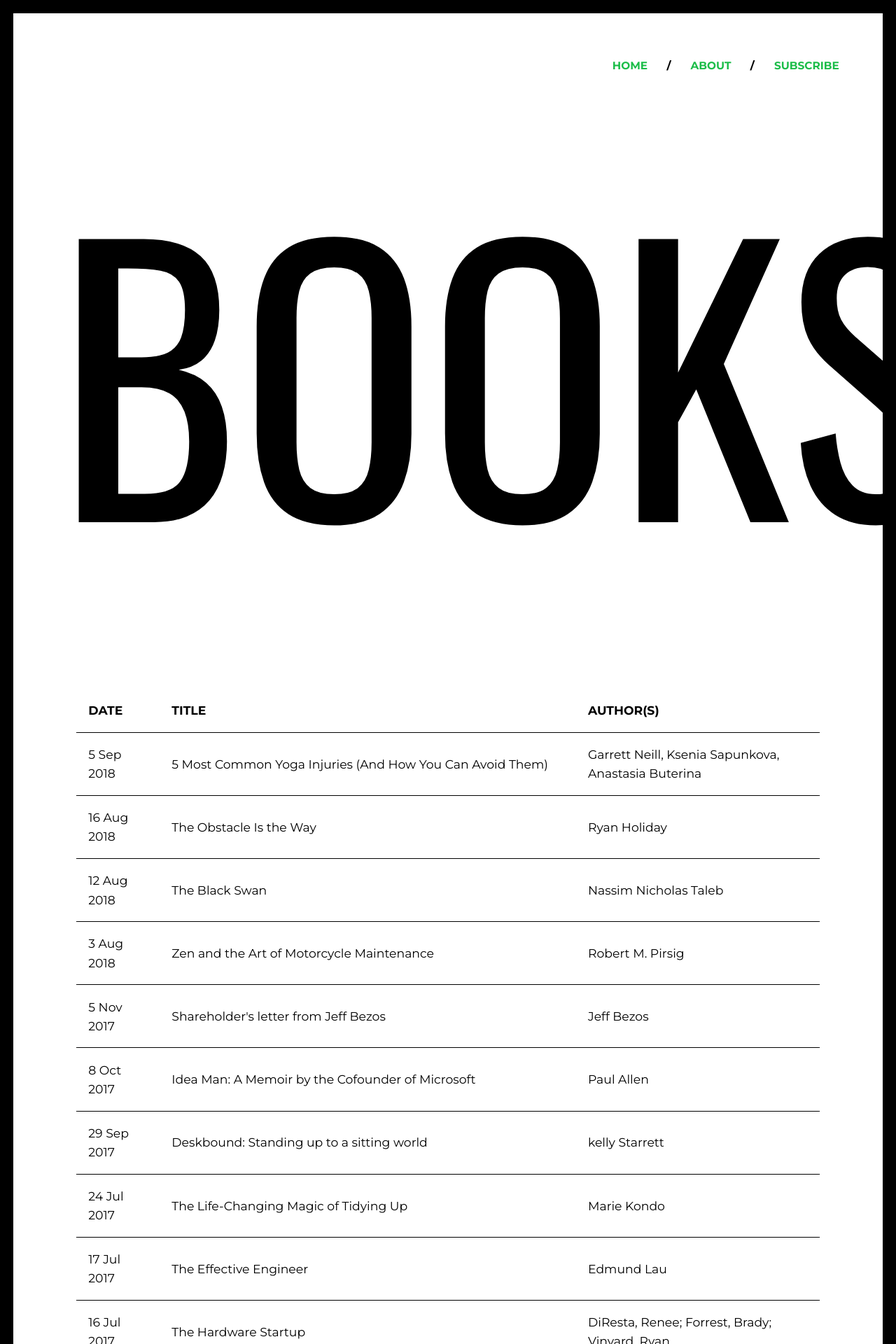
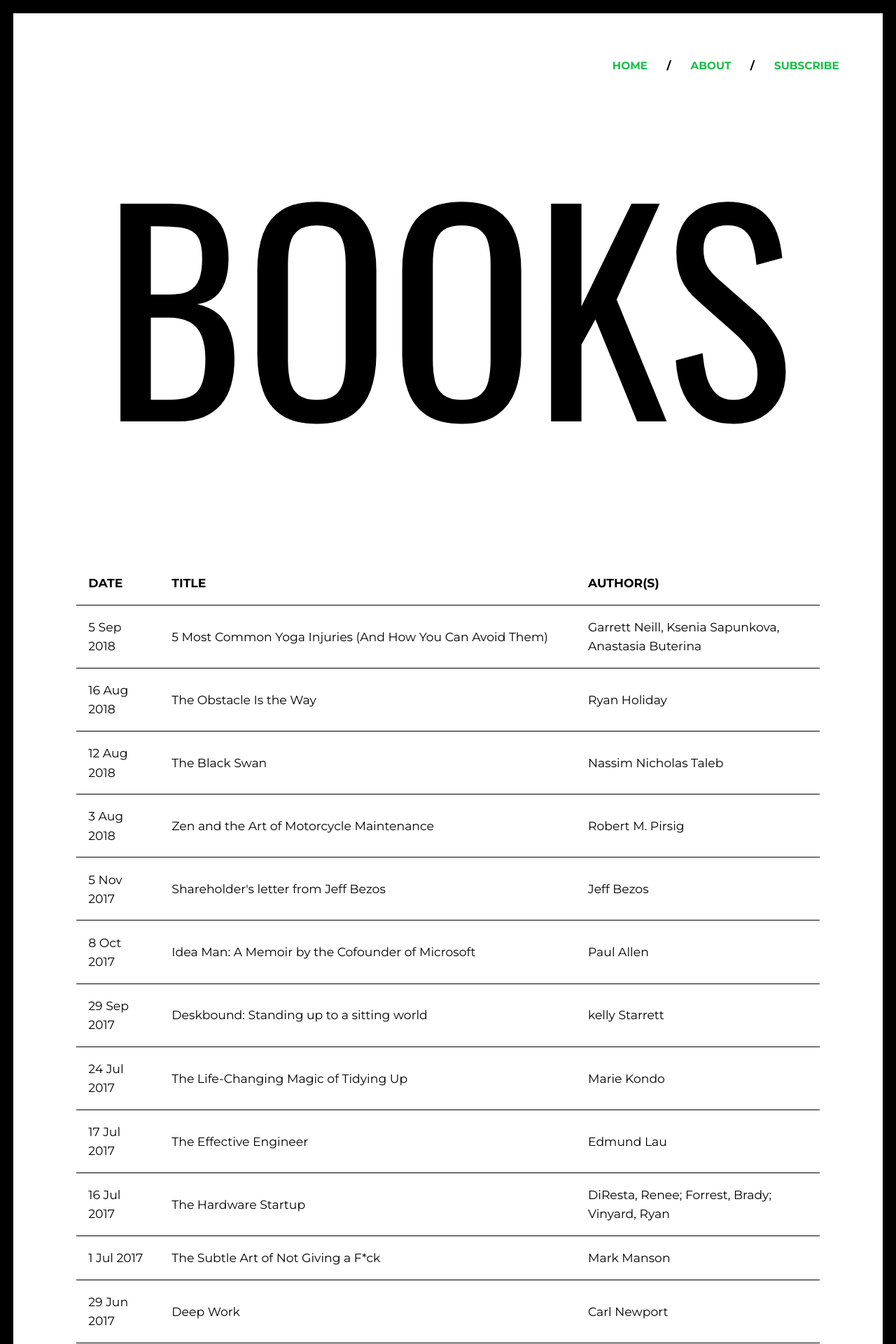
Before and after one commit to sayanee/books, a Jekyll site: the page built from index.html, in a window 1280 px wide. Shown: the top 1920 px of the page at 70% size. Built offline with Jekyll 4.4.1, drawn with Linux system fonts in a browser that asks for light colours; some web fonts are replaced.

Commit message:
Add title font size with viewport

```diff
--- a/css/_responsive.sass
+++ b/css/_responsive.sass
@@ -4,8 +4,6 @@
     font-size: 0.8em
   article
     width: 100%
-  .title
-    font-size: 36vw
 
 @media only screen and (max-width: 600px)
   h1
--- a/css/_typography.sass
+++ b/css/_typography.sass
@@ -25,7 +25,7 @@ a
     text-decoration: underline
 
 .title
-  font-size: 26em
+  font-size: 30vw
   text-align: center
   text-transform: uppercase
   font-family: $title-font
--- a/css/main.css
+++ b/css/main.css
@@ -268,7 +268,7 @@ a {
     text-decoration: underline; }
 
 .title {
-  font-size: 26em;
+  font-size: 30vw;
   text-align: center;
   text-transform: uppercase;
   font-family: "Oswald", sans-serif;
@@ -286,10 +286,7 @@ a {
     font-size: 0.8em; }
 
   article {
-    width: 100%; }
-
-  .title {
-    font-size: 36vw; } }
+    width: 100%; } }
 @media only screen and (max-width: 600px) {
   h1 {
     font-size: 2em; }
```
Also changed, not shown: 1 other file.
